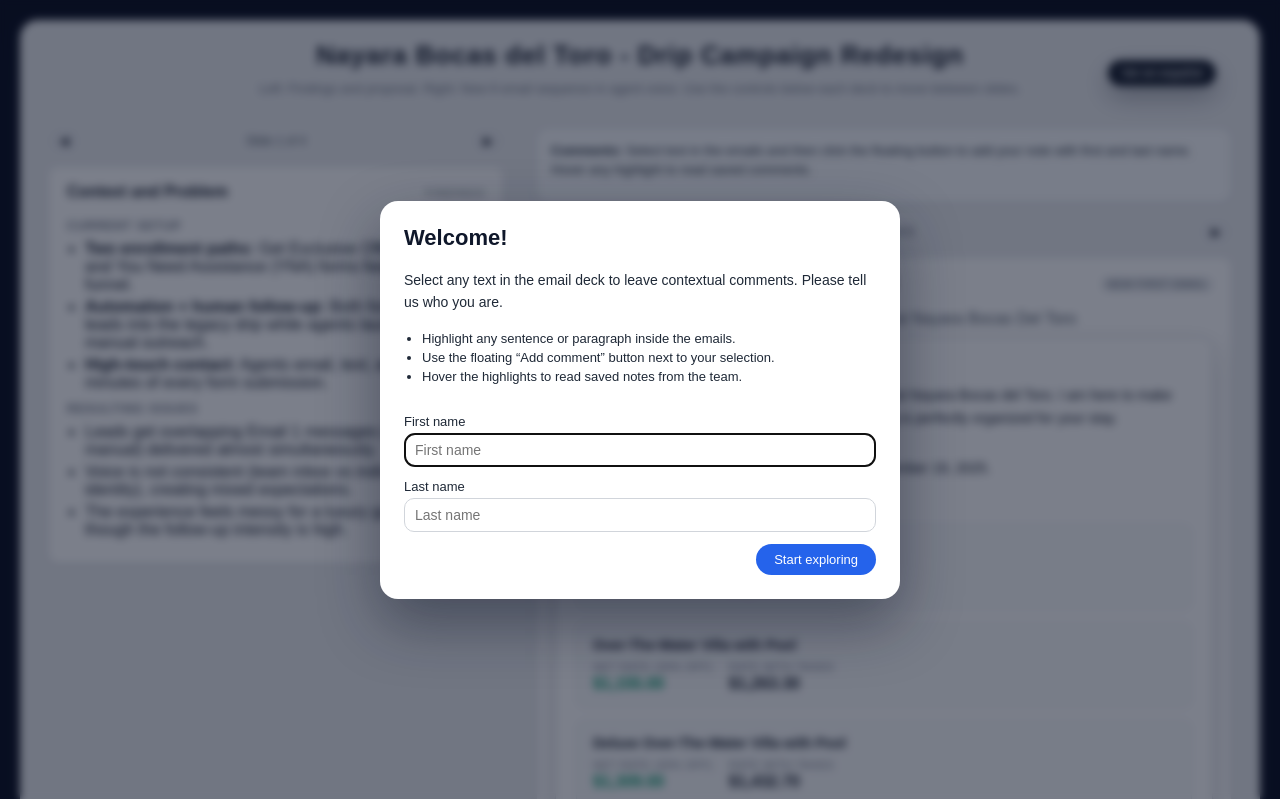
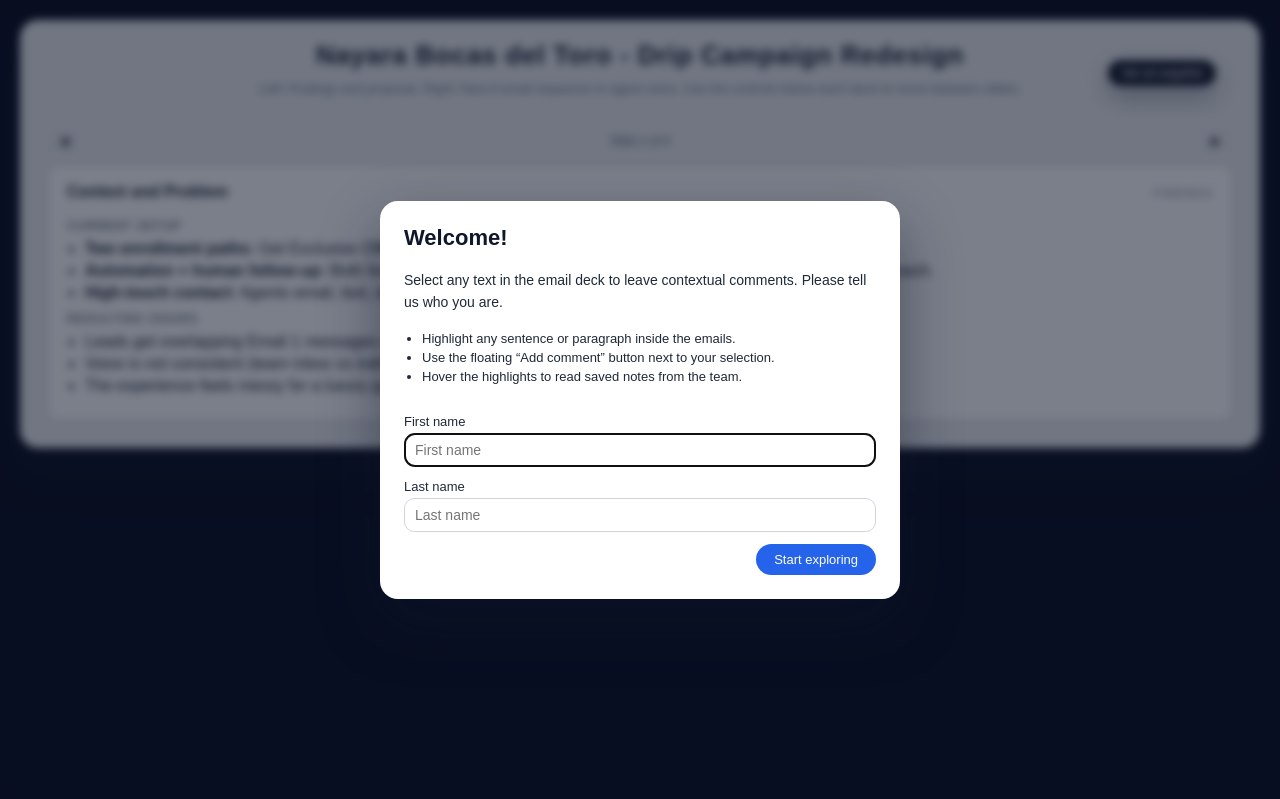
Before and after one commit to gaguero/slides, a website: page NBDT/DripCampaing/index.html in a window 1280 px wide. Shown: the top 799 px of the page. Drawn offline with Linux system fonts and the light colour scheme; no server answers.

Commit message:
Redesign presentation: full-width slides initially, then split view with animations. Fix comment highlighting for line breaks. Change rates to simple text format.

```diff
--- a/NBDT/DripCampaing/app.js
+++ b/NBDT/DripCampaing/app.js
@@ -36,6 +36,7 @@ const STRINGS = {
     'feedback.namesRequired': 'First and last name are required.',
     'feedback.commentRequired': 'The comment cannot be empty.',
     'deck.status': (current, total) => `Slide ${current} of ${total}`,
+    'viewProposal.button': 'See proposal email copy',
   },
   es: {
     'title': 'Nayara Bocas del Toro - Rediseño del Drip Campaign',
@@ -73,6 +74,7 @@ const STRINGS = {
     'feedback.namesRequired': 'Nombre y apellido son obligatorios.',
     'feedback.commentRequired': 'El comentario no puede estar vacío.',
     'deck.status': (current, total) => `Slide ${current} de ${total}`,
+    'viewProposal.button': 'Ver propuesta de correos',
   },
 };
 
@@ -116,13 +118,65 @@ function setupDeck(deckId) {
   const buttons = document.querySelectorAll(`.nav-button[data-target="${deckId}"]`);
   buttons.forEach((btn) => {
     btn.addEventListener('click', () => {
+      // Check if this is the "view-proposal" button
+      if (btn.getAttribute('data-action') === 'view-proposal') {
+        switchToSplitView();
+        return;
+      }
+
       const direction = btn.getAttribute('data-direction') === 'next' ? 1 : -1;
       slides[index].classList.remove('active');
       index = (index + direction + slides.length) % slides.length;
       slides[index].classList.add('active');
       updateDeckStatus(statusEl, index, slides.length);
+
+      // Special handling for deck-left slide 4
+      if (deckId === 'deck-left') {
+        handleLeftDeckSlideChange(index, slides.length, null);
+      }
     });
   });
+
+  // Initialize button state for deck-left
+  if (deckId === 'deck-left') {
+    handleLeftDeckSlideChange(0, slides.length, null);
+  }
+}
+
+function handleLeftDeckSlideChange(currentIndex, totalSlides, clickedButton) {
+  const controls = document.querySelector('.deck-controls[data-deck="deck-left"]');
+  if (!controls) return;
+
+  const nextBtn = controls.querySelector('.nav-button[data-direction="next"]');
+  if (!nextBtn) return;
+
+  // If we're on slide 4 (index 3), change button to "See proposal email copy"
+  if (currentIndex === 3) {
+    nextBtn.textContent = getString('viewProposal.button') || 'See proposal email copy';
+    nextBtn.classList.add('view-proposal');
+    nextBtn.setAttribute('data-action', 'view-proposal');
+  } else {
+    nextBtn.textContent = '▶';
+    nextBtn.classList.remove('view-proposal');
+    nextBtn.removeAttribute('data-action');
+  }
+}
+
+function switchToSplitView() {
+  const columns = document.querySelector('.columns');
+  const columnRight = document.querySelector('.column-right');
+
+  if (!columns || !columnRight) return;
+
+  columns.classList.remove('view-mode-full');
+  columns.classList.add('view-mode-split');
+  columnRight.classList.add('visible');
+
+  // Update subtitle
+  const subtitle = document.querySelector('[data-i18n="subtitle"]');
+  if (subtitle) {
+    subtitle.textContent = getString('subtitle') || 'Left: Findings and proposal. Right: New 6 email sequence in agent voice. Use the controls below each deck to move between slides.';
+  }
 }
 
 function updateDeckStatus(statusEl, index, total) {
@@ -460,6 +514,26 @@ function applyCommentHighlight(comment) {
 }
 
 function wrapRangeWithMark(range, comment) {
+  // Normalize the range to ensure it spans complete text nodes
+  try {
+    // If range spans multiple nodes, try to normalize it
+    if (range.startContainer !== range.endContainer) {
+      // Expand range to include full text nodes
+      const startNode = range.startContainer.nodeType === Node.TEXT_NODE
+        ? range.startContainer
+        : range.startContainer.childNodes[range.startOffset] || range.startContainer;
+      const endNode = range.endContainer.nodeType === Node.TEXT_NODE
+        ? range.endContainer
+        : range.endContainer.childNodes[range.endOffset - 1] || range.endContainer;
+
+      if (startNode && endNode && startNode.nodeType === Node.TEXT_NODE && endNode.nodeType === Node.TEXT_NODE) {
+        const newRange = document.createRange();
+        newRange.setStart(startNode, 0);
+        newRange.setEnd(endNode, endNode.textContent.length);
+        range = newRange;
+      }
+    }
+
     const mark = document.createElement('mark');
     mark.className = 'commented';
     mark.dataset.commentId = comment.id;
@@ -469,11 +543,38 @@ function wrapRangeWithMark(range, comment) {
     const color = comment.color || generateColor(fullName);
     mark.style.backgroundColor = color;
     mark.style.color = '#111827';
+    mark.style.padding = '2px 0';
+    mark.style.borderRadius = '2px';
 
     const fragment = range.extractContents();
+    // Clean up empty text nodes
+    const walker = document.createTreeWalker(fragment, NodeFilter.SHOW_TEXT, null);
+    const textNodes = [];
+    let node;
+    while (node = walker.nextNode()) {
+      if (node.textContent.trim()) {
+        textNodes.push(node);
+      }
+    }
+
+    // If fragment is empty or only whitespace, try to get the text content differently
+    if (fragment.childNodes.length === 0 || !fragment.textContent.trim()) {
+      const textContent = range.toString();
+      if (textContent.trim()) {
+        mark.textContent = textContent;
+      } else {
+        console.warn('Range has no text content');
+        return;
+      }
+    } else {
       mark.appendChild(fragment);
+    }
+
     range.insertNode(mark);
     range.detach();
+  } catch (error) {
+    console.warn('Error wrapping range with mark:', error);
+  }
 }
 
 function createRangeFromComment(slideEl, comment) {
--- a/NBDT/DripCampaing/index.html
+++ b/NBDT/DripCampaing/index.html
@@ -169,17 +169,55 @@
       display: flex;
       flex-wrap: wrap;
       gap: 16px;
+      transition: all 0.6s cubic-bezier(0.4, 0, 0.2, 1);
+    }
+    .columns.view-mode-full {
+      flex-wrap: nowrap;
+    }
+    .columns.view-mode-full .column-left {
+      flex: 1 1 100%;
+      max-width: 100%;
+    }
+    .columns.view-mode-full .column-right {
+      display: none;
+    }
+    .columns.view-mode-split {
+      flex-wrap: wrap;
+    }
+    .columns.view-mode-split .column-left {
+      flex: 1 1 38%;
+      min-width: 300px;
+    }
+    .columns.view-mode-split .column-right {
+      flex: 1 1 58%;
+      min-width: 340px;
+      animation: slideInRight 0.6s cubic-bezier(0.4, 0, 0.2, 1);
+    }
+    @keyframes slideInRight {
+      from {
+        opacity: 0;
+        transform: translateX(30px);
+      }
+      to {
+        opacity: 1;
+        transform: translateX(0);
+      }
     }
     .column {
       padding: 8px;
+      transition: all 0.6s cubic-bezier(0.4, 0, 0.2, 1);
     }
     .column-left {
-      flex: 1 1 38%;
+      flex: 1 1 100%;
       min-width: 300px;
     }
     .column-right {
       flex: 1 1 58%;
       min-width: 340px;
+      display: none;
+    }
+    .column-right.visible {
+      display: block;
     }
     .deck {
       position: relative;
@@ -298,48 +336,36 @@
       color: #6b7280;
       margin-bottom: 4px;
     }
-    .rate-cards {
-      display: grid;
-      gap: 12px;
+    .rate-list {
       margin: 12px 0;
+      line-height: 1.8;
     }
-    .rate-card {
-      background: #f9fafb;
-      border: 1px solid #e5e7eb;
-      border-radius: 8px;
-      padding: 14px 16px;
-      display: grid;
-      gap: 8px;
+    .rate-item {
+      margin-bottom: 10px;
+      padding-left: 0;
     }
-    .rate-card-title {
+    .rate-item-title {
       font-weight: 600;
       font-size: 14px;
       color: #111827;
-      margin: 0;
+      margin-bottom: 4px;
     }
-    .rate-card-prices {
-      display: flex;
-      gap: 16px;
-      flex-wrap: wrap;
-      align-items: baseline;
+    .rate-item-prices {
+      font-size: 13px;
+      color: #374151;
+      margin-left: 16px;
     }
-    .rate-card-price {
-      display: flex;
-      flex-direction: column;
-      gap: 2px;
+    .rate-item-price {
+      margin-bottom: 2px;
     }
-    .rate-card-price-label {
-      font-size: 11px;
+    .rate-item-price-label {
       color: #6b7280;
-      text-transform: uppercase;
-      letter-spacing: 0.5px;
     }
-    .rate-card-price-value {
-      font-size: 16px;
+    .rate-item-price-value {
       font-weight: 600;
       color: #111827;
     }
-    .rate-card-price-value.net {
+    .rate-item-price-value.net {
       color: #059669;
     }
     .deck-controls {
@@ -378,6 +404,17 @@
     .nav-button:active {
       transform: translateY(0);
       box-shadow: none;
+    }
+    .nav-button.view-proposal {
+      background: #2563eb;
+      color: #ffffff;
+      font-weight: 600;
+      padding: 8px 16px;
+      min-width: auto;
+    }
+    .nav-button.view-proposal:hover {
+      background: #1e4fd8;
+      box-shadow: 0 4px 12px rgba(37, 99, 235, 0.35);
     }
     .deck-status {
       min-width: 90px;
@@ -731,7 +768,7 @@
         <p data-i18n="subtitle">Left: Findings and proposal. Right: New 6 email sequence in agent voice. Use the controls below each deck to move between slides.</p>
       </div>
 
-      <div class="columns">
+      <div class="columns view-mode-full">
         <!-- LEFT COLUMN: 4 SLIDE DECK (FINDINGS + PROPOSAL) -->
         <div class="column column-left">
           <div class="deck-controls deck-controls-top" data-deck="deck-left">
@@ -873,43 +910,43 @@
 
                   <div class="email-block">
                     <div class="section-label">Sample rate overview</div>
-                    <div class="rate-cards">
-                      <div class="rate-card">
-                        <div class="rate-card-title">Treehouse</div>
-                        <div class="rate-card-prices">
-                          <div class="rate-card-price">
-                            <span class="rate-card-price-label">Net Rate (30% off)</span>
-                            <span class="rate-card-price-value net">$980.00</span>
+                    <div class="rate-list">
+                      <div class="rate-item">
+                        <div class="rate-item-title">Treehouse</div>
+                        <div class="rate-item-prices">
+                          <div class="rate-item-price">
+                            <span class="rate-item-price-label">Net Rate (30% off): </span>
+                            <span class="rate-item-price-value net">$980.00</span>
                           </div>
-                          <div class="rate-card-price">
-                            <span class="rate-card-price-label">Rate with Taxes</span>
-                            <span class="rate-card-price-value">$1,070.80</span>
+                          <div class="rate-item-price">
+                            <span class="rate-item-price-label">Rate with Taxes: </span>
+                            <span class="rate-item-price-value">$1,070.80</span>
                           </div>
                         </div>
                       </div>
-                      <div class="rate-card">
-                        <div class="rate-card-title">Over-The-Water Villa with Pool</div>
-                        <div class="rate-card-prices">
-                          <div class="rate-card-price">
-                            <span class="rate-card-price-label">Net Rate (30% off)</span>
-                            <span class="rate-card-price-value net">$1,155.00</span>
+                      <div class="rate-item">
+                        <div class="rate-item-title">Over-The-Water Villa with Pool</div>
+                        <div class="rate-item-prices">
+                          <div class="rate-item-price">
+                            <span class="rate-item-price-label">Net Rate (30% off): </span>
+                            <span class="rate-item-price-value net">$1,155.00</span>
                           </div>
-                          <div class="rate-card-price">
-                            <span class="rate-card-price-label">Rate with Taxes</span>
-                            <span class="rate-card-price-value">$1,263.30</span>
+                          <div class="rate-item-price">
+                            <span class="rate-item-price-label">Rate with Taxes: </span>
+                            <span class="rate-item-price-value">$1,263.30</span>
                           </div>
                         </div>
                       </div>
-                      <div class="rate-card">
-                        <div class="rate-card-title">Deluxe Over-The-Water Villa with Pool</div>
-                        <div class="rate-card-prices">
-                          <div class="rate-card-price">
-                            <span class="rate-card-price-label">Net Rate (30% off)</span>
-                            <span class="rate-card-price-value net">$1,309.00</span>
+                      <div class="rate-item">
+                        <div class="rate-item-title">Deluxe Over-The-Water Villa with Pool</div>
+                        <div class="rate-item-prices">
+                          <div class="rate-item-price">
+                            <span class="rate-item-price-label">Net Rate (30% off): </span>
+                            <span class="rate-item-price-value net">$1,309.00</span>
                           </div>
-                          <div class="rate-card-price">
-                            <span class="rate-card-price-label">Rate with Taxes</span>
-                            <span class="rate-card-price-value">$1,432.70</span>
+                          <div class="rate-item-price">
+                            <span class="rate-item-price-label">Rate with Taxes: </span>
+                            <span class="rate-item-price-value">$1,432.70</span>
                           </div>
                         </div>
                       </div>
```
Lines whose indentation alone changed are shown as unchanged.
